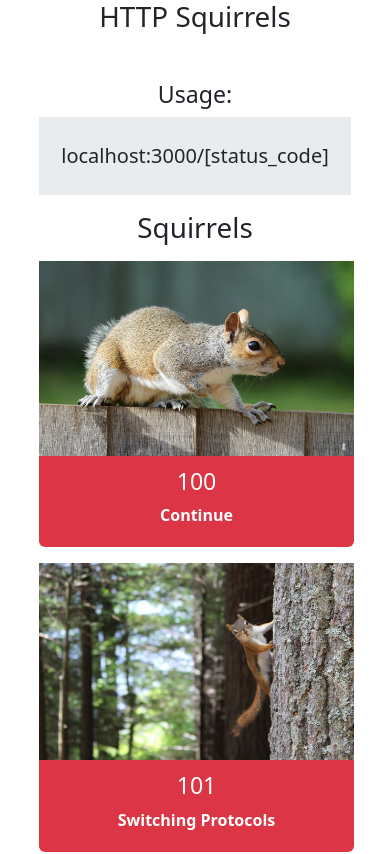
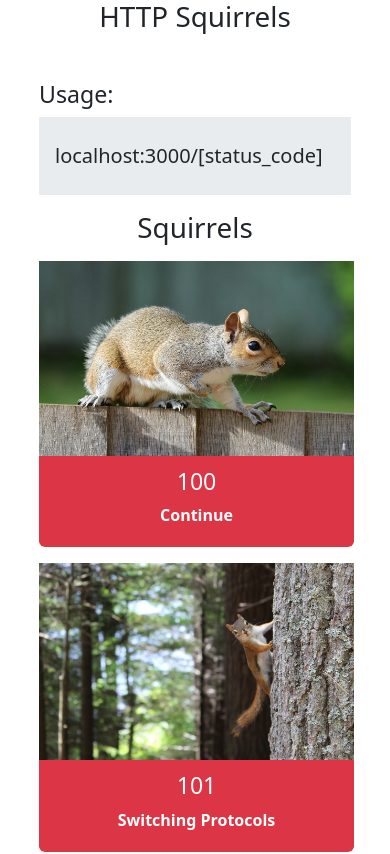
Before and after one commit to MBurtonshaw/http_squirrels, a Vue app: page / in a window 390 px wide. Shown: the top 854 px of the page. Built offline with nearby package versions, Linux system fonts and the light colour scheme.

Commit message:
moved some styling to individual components

```diff
--- a/src/components/CardList.vue
+++ b/src/components/CardList.vue
@@ -8,7 +8,8 @@ export default {
   <h1>Squirrels</h1>
   <div id='squirrel_cards' class="row justify-content-evenly">
 
-    <div v-for="squirrel in $store.state.squirrels" v-bind:key="squirrel.id" v-bind:id="squirrel.id" class="squirrel col py-2">
+    <div v-for="squirrel in $store.state.squirrels" v-bind:key="squirrel.id" v-bind:id="squirrel.id"
+      class="squirrel col py-2">
       <router-link class='router_link' :to="'/' + squirrel.id">
         <div class="squirrel_card bg-danger text-white">
           <img class="pic_width" v-bind:src="squirrel.img" />
@@ -25,9 +26,39 @@ export default {
 </template>
 
 <style scoped>
+@keyframes enter-animation {
+  0% {
+    transform: translateY(100px);
+  }
+
+  100% {
+    transform: translateY(0);
+  }
+}
+
+.http_card {
+  animation-name: enter-animation;
+  animation-duration: 0.7s;
+}
+
 @media screen and (max-width: 500px) {
   p {
     text-align: center;
   }
+  .squirrel_card {
+    margin: auto;
+  }
+
+  .bg-body-secondary {
+    text-align: center;
+  }
+
+  h1 {
+    text-align: center;
+  }
+
+  h3 {
+    text-align: center;
+  }
 }
 </style>
--- a/src/style.css
+++ b/src/style.css
@@ -1,18 +1,3 @@
-:root {
-  font-family: Inter, system-ui, Avenir, Helvetica, Arial, sans-serif;
-  line-height: 1.5;
-  font-weight: 400;
-
-  color-scheme: light dark;
-  color: rgba(255, 255, 255, 0.87);
-  background-color: #242424;
-
-  font-synthesis: none;
-  text-rendering: optimizeLegibility;
-  -webkit-font-smoothing: antialiased;
-  -moz-osx-font-smoothing: grayscale;
-}
-
 #main_container {
   width: 100%;
   margin: auto;
@@ -35,37 +20,3 @@
 .pic_width {
   width: 100%;
 }
-
-@keyframes enter-animation {
-  0% {
-    transform: translateY(100px);
-  }
-
-  100% {
-    transform: translateY(0);
-  }
-}
-
-.http_card {
-  animation-name: enter-animation;
-  animation-duration: 0.7s;
-}
-
-@media screen and (max-width: 500px) {
-
-  .squirrel_card {
-    margin: auto;
-  }
-
-  .bg-body-secondary {
-    text-align: center;
-  }
-
-  h1 {
-    text-align: center;
-  }
-
-  h3 {
-    text-align: center;
-  }
-}
```
